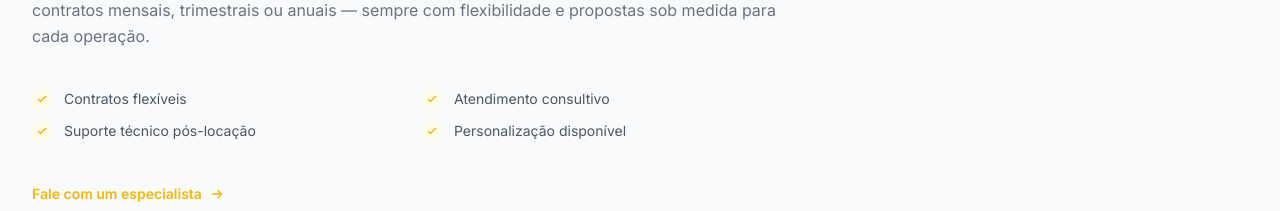
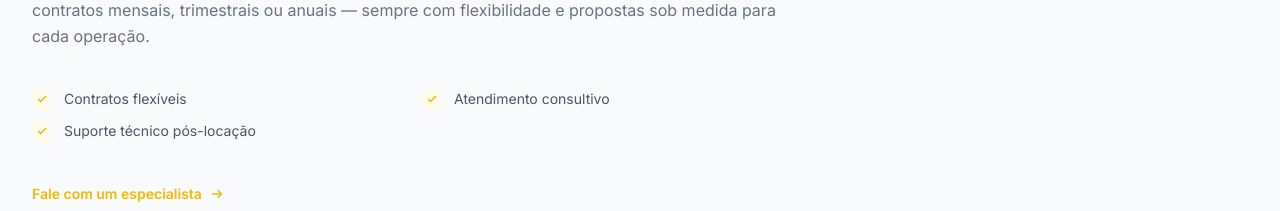
Before and after one commit to SamuelFontess/landing-page-inovaloc, a Next.js app: page / in a window 1280 px wide. Shown: the part 1540-1751 px from the top of the page. Built offline with nearby package versions, Linux system fonts and the light colour scheme; no server answers.

Commit message:
refactor: remove referências a personalização de conteúdo
Remove o highlight 'Personalização disponível' do componente About
e a pergunta sobre personalização visual do FAQ, simplificando o
conteúdo para focar nos diferenciais principais da InovaLoc.

```diff
--- a/src/components/About.tsx
+++ b/src/components/About.tsx
@@ -2,7 +2,6 @@ const HIGHLIGHTS = [
   'Contratos flexíveis',
   'Atendimento consultivo',
   'Suporte técnico pós-locação',
-  'Personalização disponível',
 ]
 
 export default function About() {
--- a/src/components/FAQ.tsx
+++ b/src/components/FAQ.tsx
@@ -18,10 +18,6 @@ const QUESTIONS = [
   {
     q: 'Os containers possuem manutenção durante o contrato?',
     a: 'Sim. Problemas de origem estrutural ou de instalações entregues pela InovaLoc são de nossa responsabilidade. Nossa equipe técnica atende em até 24h para reparos urgentes.',
-  },
-  {
-    q: 'É possível personalizar o container com a identidade visual da empresa?',
-    a: 'Sim. Oferecemos serviço de adesivagem, pintura, adaptações de layout e instalações específicas (ar-condicionado extra, divisórias, tomadas adicionais, etc.). Solicite a personalização no momento do orçamento.',
   },
   {
     q: 'Quais documentos são necessários para locação?',
```
